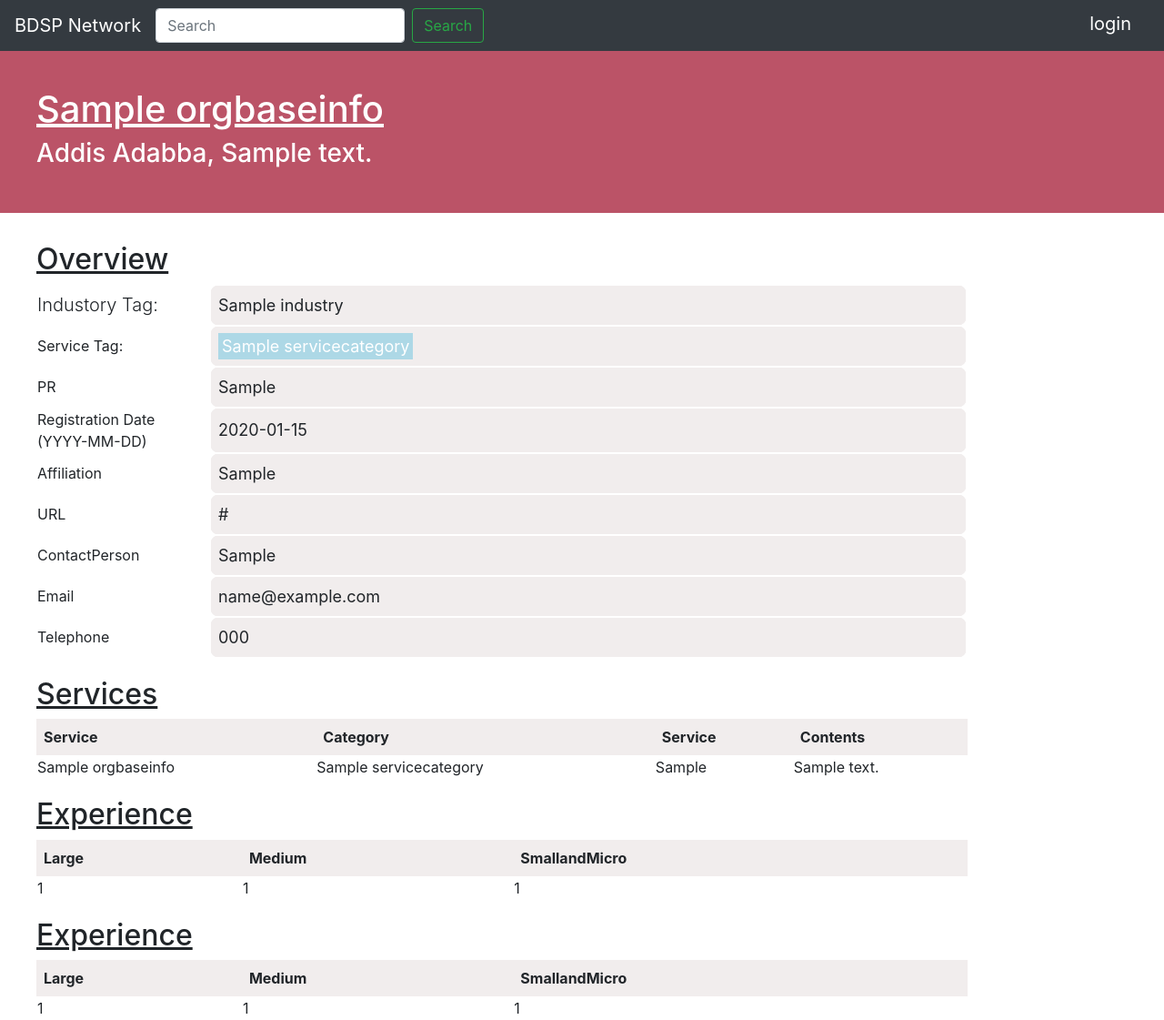
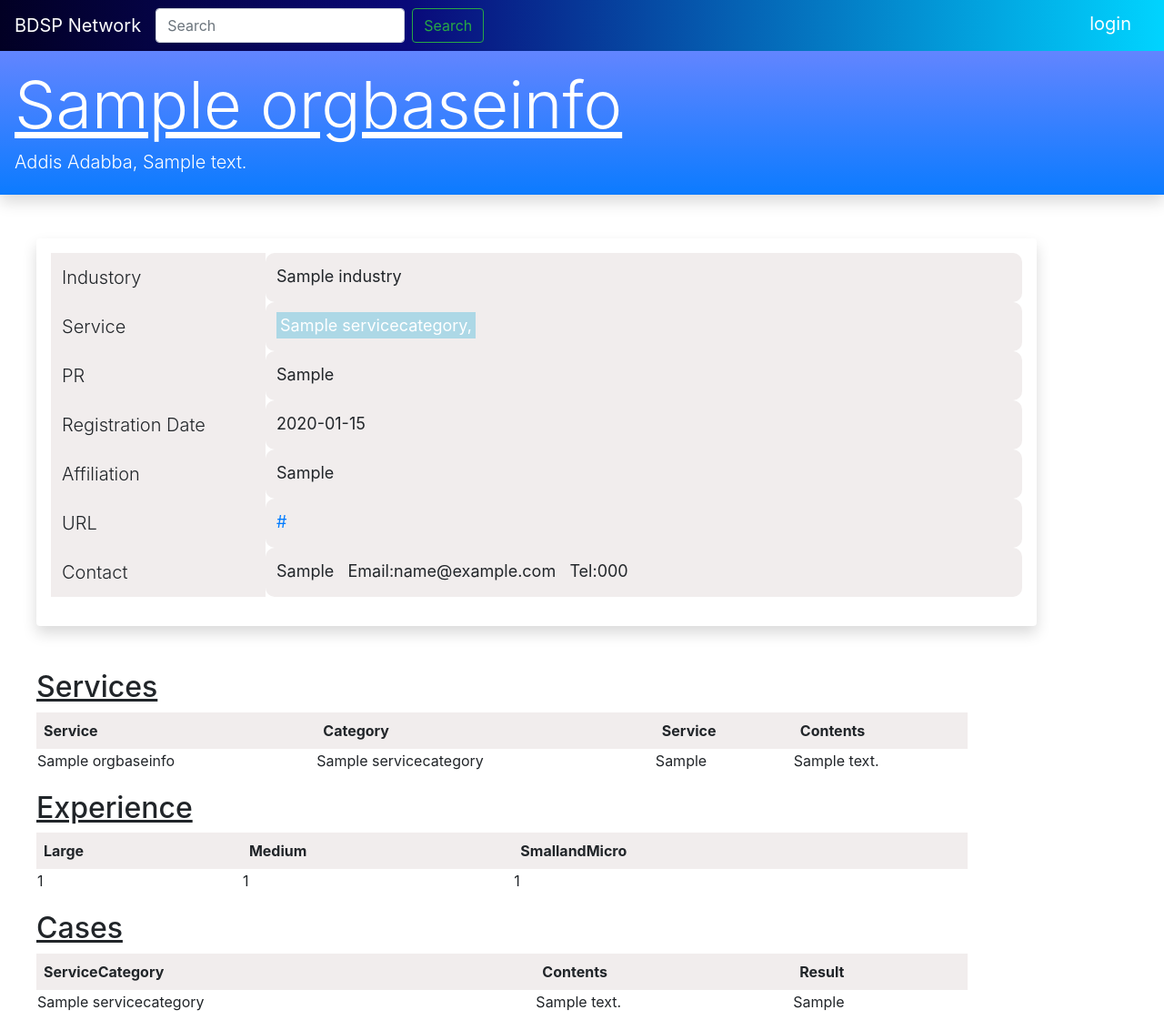
Before and after one commit to ShintaG3/bdsp, a Django app: page /details/1 in a window 1280 px wide. Shown: the whole page at 91% size. Run offline with Django 3.2, Linux system fonts and the light colour scheme; tables that the repository leaves empty hold one stand-in row (values such as "Sample post"); some libraries are stand-ins or nearby versions.

Commit message:
Changed some stuffs

```diff
--- a/bdsp/settings.py
+++ b/bdsp/settings.py
@@ -108,17 +108,17 @@ from django.conf import settings
 from django.conf.urls.static import static
 
 STATIC_URL = '/static/'
-LOGIN_REDIRECT_URL = '/'
 
 STATICFILES_DIRS = [
     os.path.join(BASE_DIR, "static"),
     '/var/www/static/',
 ]
 
+LOGIN_REDIRECT_URL = '/'
+
 urlpatterns = [
     # ... the rest of your URLconf goes here ...
 ] + static(settings.STATIC_URL, document_root=settings.STATIC_ROOT)
-
 
 try:
     from .local_settings import *
--- a/index/static/list.css
+++ b/index/static/list.css
@@ -3,7 +3,6 @@ table{
   max-width: 100vw;
   min-width: 70vw;
   padding: 15px;
-
   margin-top: 15px;
 }
 
@@ -12,7 +11,6 @@ tr{
 }
 
 th{
-  font-size: 25px;
   background-color: lightgrey;
 }
 
--- a/index/templates/index/details.html
+++ b/index/templates/index/details.html
@@ -1,58 +1,70 @@
 {% extends 'base.html' %}
 {% block style %}
 {% load static %}
+<link rel="stylesheet" href="{% static 'base.css' %}" type="text/css" />
 <link rel="stylesheet" href="{% static 'details.css' %}" type="text/css" />
 {% endblock %}
 {% block content %}
-<div class="jumbotron jumbotron-fluid">
-  <div class="container">
-    <h1>{{ org.Name }}</h1>
-    <h3>{{ org.Region }}, {{ org.Address }}</h3>
+
+<div class="jumbotron jumbotron-fluid bg-gr-blue shadow p-3 mb-5 bg-white">
+  <div class="container text-white">
+    <h1 class="display-3">{{ org.Name }}</h1>
+    <h3 class="lead">{{ org.Region }}, {{ org.Address }}</h3>
   </div>
 </div>
+
+
+<main>
+  <section class="shadow p-3 mb-5 bg-white rounded">
     {% if user.is_authenticated %}
-  <a href="{% url 'editPage' org.id %}">
-  <button type="button" name="button" class="btn" style="background-color:lightblue">
+      <div class="row">
+        <a class="btn btn-primary ml-auto mr-2" href="{% url 'editPage' org.id %}" >
           Edit Page
-  </button>
         </a>
+      </div>
     {% endif %}
-<main>
-<section>
-<h2>Overview</h2>
 
-<table>
+    <table class="table table-borderless">
+      <tbody>
         <tr>
-  <td class="lead">Industory Tag:</td><td class="tableright">{{ org.Industry }}</td>
+          <th class="lead" scope="row">Industory</th>
+          <td class="tableright">{{ org.Industry }}</td>
         </tr>
         <tr>
-  <td>Service Tag:</td>
-    <td class="tableright">{% for service in org.ServiceCategory.all %}
-    <span class="servicespan">{{ service.Name }}</span>
+          <th class="lead" scope="row">Service</th>
+          <td class="tableright">
+            {% for service in org.ServiceCategory.all %}
+              <span class="servicespan">{{ service.Name }}, </span>
             {% endfor %}
           </td>
         </tr>
         <tr>
-    <td>PR</td><td class="tableright">{{ org.PR }}</td>
+          <th class="lead" scope="row">PR</th>
+          <td class="tableright">{{ org.PR }}</td>
         </tr>
         <tr>
-    <td>Registration Date<br>(YYYY-MM-DD)</td><td class="tableright">{{ org.RegistrationDate|date:"Y-m-d" }}</td>
+          <th class="lead" scope="row">Registration Date</th>
+          <td class="tableright">{{ org.RegistrationDate|date:"Y-m-d" }}</td>
         </tr>
         <tr>
-    <td>Affiliation</td><td class="tableright">{{ org.Affiliation }}</td>
+          <th class="lead" scope="row">Affiliation</th>
+          <td class="tableright">{{ org.Affiliation }}</td>
         </tr>
         <tr>
-    <td>URL</td><td class="tableright">{{ org.Url }}</td>
+          <th class="lead" scope="row">URL</th>
+          <td class="tableright">
+            <a href="{{ org.Url }}">{{ org.Url }}</a>
+          </td>
         </tr>
         <tr>
-    <td>ContactPerson</td><td class="tableright">{{ org.ContactPerson }}</td>
+          <th class="lead" scope="row">Contact</th>
+          <td class="tableright">
+            <span>{{ org.ContactPerson }}&nbsp;&nbsp;</span>
+            <span>Email:{{ org.Email }}&nbsp;&nbsp;</span>
+            <span>Tel:{{ org.Telephone }}</span>
+          </td>
         </tr>
-  <tr>
-    <td>Email</td><td class="tableright">{{ org.Email }}</td>
-  </tr>
-  <tr>
-    <td>Telephone</td><td class="tableright">{{ org.Telephone }}</td>
-  </tr>
+      </tbody>
     </table>
   </section>
 
@@ -87,15 +99,17 @@
   </section>
 
   <section style="margin-top:20px;">
-  <h2>Experience</h2>
+    <h2>Cases</h2>
     <table>
     <tr>
-    <th>Large</th><th>Medium</th><th>SmallandMicro</th>
+      <th>ServiceCategory</th><th>Contents</th><th>Result</th>
     </tr>
-  {% for experience in experiences %}
+    {% for case in cases %}
     <tr>
-    <td>{{ experience.Large }}</td>
-    <td>{{ experience.Medium }}</td><td>{{ experience.SmallandMicro }}</td>
+      <td>
+      {{ case.ServiceCategory.Name }}
+      </td>
+      <td>{{ case.Contents }}</td><td>{{ case.Result }}</td>
     </tr>
     {% endfor %}
     </table>
--- a/index/views.py
+++ b/index/views.py
@@ -84,15 +84,13 @@ def editPage(request, id):
         org = OrgBaseInfo.objects.get(pk=orgid)
         name = request.POST.get("Name")
         address = request.POST.get("Address")
+        telephone = request.POST.get("Telephone")
         regiondata = request.POST.get("changeregion")
-        print(regiondata)
         industrydata = request.POST.get("changeindustry")
         industry = Industry.objects.get(Name=industrydata)
         newservicesdata = request.POST.getlist('Services')
         PR = request.POST.get('PR')
-        #registrationDate = request.POST.get('RegistrationDate')
         registrationDate = request.POST.get("RegistrationDate")
-        print(registrationDate)
         Affiliation = request.POST.get('Affiliation')
         URL = request.POST.get('URL')
         ContactPerson = request.POST.get('ContactPerson')
@@ -101,7 +99,7 @@ def editPage(request, id):
         OrgBaseInfo.objects.filter(pk=orgid).update(
         Name=name, Address=address, Region=regiondata,
         RegistrationDate=registrationDate, Industry=industry, PR=PR, Email=Email, Affiliation=Affiliation,
-        Url=URL, ContactPerson=ContactPerson)
+        Url=URL, ContactPerson=ContactPerson, Telephone=telephone)
         #Delete the existing services
         oldServices = org.ServiceCategory.all()
         for service in oldServices:
@@ -153,7 +151,4 @@ def editPage(request, id):
 def search(request):
     orgInfo = request.POST["orgInfo"]
     orgs = OrgBaseInfo.objects.filter(Name__icontains=orgInfo)
-    context = {
-    'query_result': orgs
-    }
     return render(request,'index/list.html',context={'query_result':orgs})
--- /dev/null
+++ b/static/base.css
@@ -0,0 +1,9 @@
+.navbar-gr {
+    background: rgb(2,0,36);
+    background: linear-gradient(90deg, rgba(2,0,36,1) 0%, rgba(9,9,121,1) 35%, rgba(0,212,255,1) 100%);
+}
+
+.bg-gr-blue {
+  background: rgb(98,133,255);
+  background: linear-gradient(180deg, rgba(98,133,255,1) 0%, rgba(12,123,255,1) 100%);
+}
--- a/templates/base.html
+++ b/templates/base.html
@@ -8,12 +8,13 @@
 
     <!-- Bootstrap CSS -->
     <link rel="stylesheet" href="https://stackpath.bootstrapcdn.com/bootstrap/4.3.1/css/bootstrap.min.css" integrity="sha384-ggOyR0iXCbMQv3Xipma34MD+dH/1fQ784/j6cY/iJTQUOhcWr7x9JvoRxT2MZw1T" crossorigin="anonymous">
+    <link rel="stylesheet" href="{% static 'base.css' %}">
     {% block style %}{% endblock %}
     <title>BDSP|Network</title>
   </head>
   <body>
     {% include 'base/navbar.html' %}
-    <div class="container">
+    <div class="container ">
       {% block content %}
       {% endblock %}
     </div>
--- a/templates/base/navbar.html
+++ b/templates/base/navbar.html
@@ -1,11 +1,11 @@
-<nav class="navbar navbar-expand-lg navbar-dark bg-dark">
+<nav class="navbar-gr navbar navbar-expand-lg navbar-dark bg-dark">
   <a class="navbar-brand" href="{% url 'index' %}">BDSP Network</a>
   <button class="navbar-toggler" type="button" data-toggle="collapse" data-target="#navbarSupportedContent" aria-controls="navbarSupportedContent" aria-expanded="false" aria-label="Toggle navigation">
     <span class="navbar-toggler-icon"></span>
   </button>
 
   <div class="collapse navbar-collapse" id="navbarSupportedContent">
-    <form class="form-inline my-2 my-lg-0" method="post" action="search">
+    <form class="form-inline my-2 my-lg-0" method="post" action="/search">
       {% csrf_token %}
       <input class="form-control mr-sm-2" type="search" placeholder="Search" aria-label="Search" name="orgInfo">
       <button class="btn btn-outline-success my-2 my-sm-0" type="submit">Search</button>
--- a/templates/registration/logged_out.html
+++ b/templates/registration/logged_out.html
@@ -1,6 +1,6 @@
 {% extends "base.html" %}
 
 {% block content %}
-<p>Logged out!</p>
+<h2>Logged out!</h2>
 
 {% endblock %}
--- a/templates/registration/login.html
+++ b/templates/registration/login.html
@@ -31,7 +31,7 @@
 </div>
 
 <div>
-  <input type="submit" value="login" />
+  <input class="btn btn-outline-success" type="submit" value="login" />
   <input type="hidden" name="next" value="{{ next }}" />
 </div>
 </form>
```
Also changed, not shown: index/templates/index/edit.html (+5 -5 lines), index/templates/index/list.html (+20 -10 lines). Lines whose indentation alone changed are shown as unchanged.
